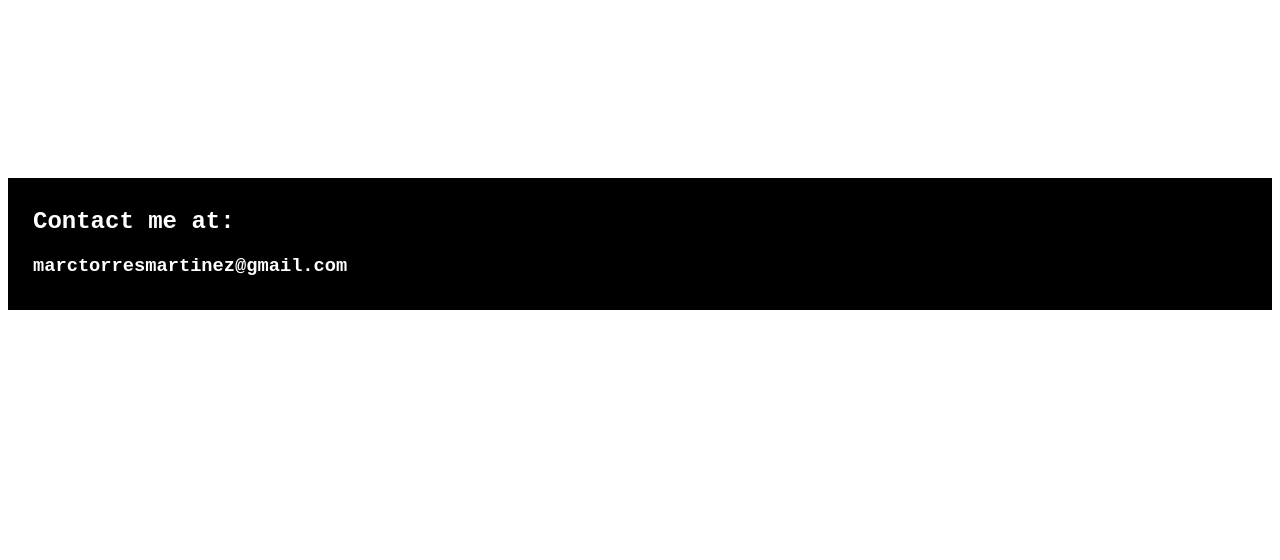
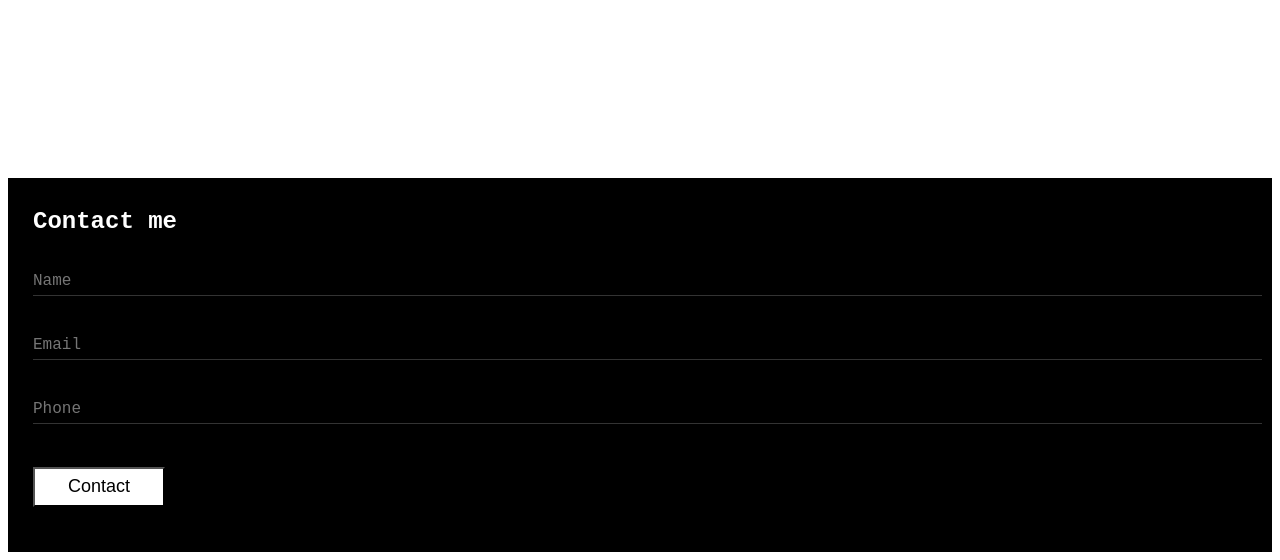
Before and after one commit to MarcTM/Curriculum_HTML_CSS, a plain HTML site: page index.html in a window 1280 px wide. Shown: the part 2523-3083 px from the top of the page. Before the commit the page ends 2841 px from the top, so only its background shows below. Drawn offline with Linux system fonts and the light colour scheme.

Commit message:
Implemented a form in the footer

```diff
--- a/index.html
+++ b/index.html
@@ -170,8 +170,22 @@
 
     <!-- Footer -->
     <footer>
-        <h2 style="color: white">Contact me at:</h2>
-        <h3>marctorresmartinez@gmail.com</h3>
+        <h2>Contact me<h2>
+
+        <form method="POST">
+            <div class="input-contact">
+                <input class="input--style" required type="text" placeholder="Name" name="name">
+            </div>
+            <div class="input-contact">
+                <input class="input--style" required type="email" placeholder="Email" name="email">
+            </div>
+            <div class="input-contact">
+                <input class="input--style" type="text" placeholder="Phone" name="phone">
+            </div>
+            <div class="btn-form">
+                <button class="btn btn--white-green" type="submit">Contact</button>
+            </div>
+        </form>
     </footer>
 
 </body>
--- a/style.css
+++ b/style.css
@@ -245,3 +245,56 @@ footer {
     text-align: left;
     background-color: black;
 }
+
+footer h2{
+    margin-bottom: 30px;
+}
+
+input {
+  outline: none;
+  margin: 0;
+  border: none;
+  -webkit-box-shadow: none;
+  -moz-box-shadow: none;
+  box-shadow: none;
+  width: 100%;
+  font-size: 14px;
+  font-family: inherit;
+}
+
+.input-contact {
+  position: relative;
+  margin-bottom: 33px;
+  border-bottom: 1px solid rgba(255, 255, 255, 0.2);
+}
+
+.input--style {
+  padding: 5px 0;
+  font-size: 16px;
+  color: #ccc;
+  background: transparent;
+}
+
+.input--style::-moz-placeholder {
+  opacity: 1;
+}
+
+.btn-form {
+  padding-top: 10px;
+}
+
+.btn {
+  display: inline-block;
+  height: 40px;
+  padding: 0 33px;
+  color: black;
+  font-size: 18px;
+}
+
+.btn--white-green {
+  background: white;
+}
+
+.btn--white-green:hover {
+  background: #77b846;
+}
```
